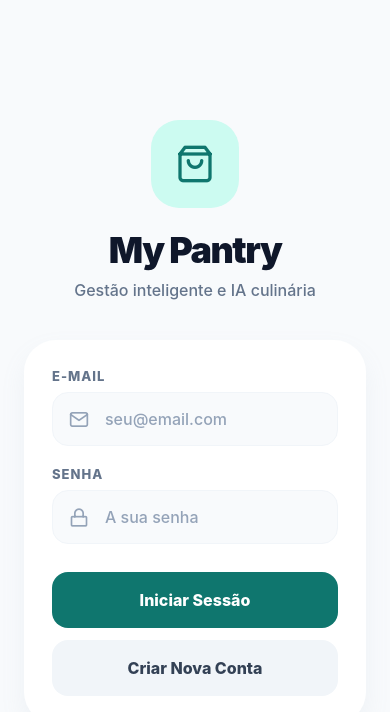
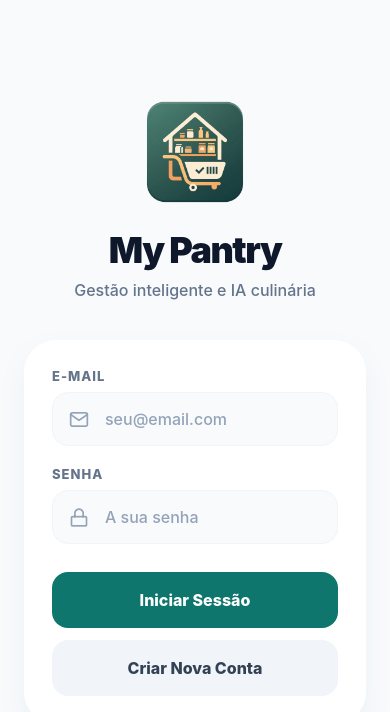
Before and after one commit to vinisik/pantry-app, a React Native app: screen / in a window 390 px wide. Shown: the top 712 px of the page. Built offline with nearby package versions, Linux system fonts and the light colour scheme; no server answers.

Commit message:
feat: adiciona logo na tela de autenticação e funcionalidade de logout na tela de perfil da residência

```diff
--- a/src/screens/AuthScreen.tsx
+++ b/src/screens/AuthScreen.tsx
@@ -1,5 +1,5 @@
 import React, { useState } from 'react';
-import { Alert, StyleSheet, View, TextInput, TouchableOpacity, Text, KeyboardAvoidingView, Platform } from 'react-native';
+import { Alert, StyleSheet, View, TextInput, TouchableOpacity, Text, KeyboardAvoidingView, Platform, Image } from 'react-native';
 import { Feather } from '@expo/vector-icons';
 import { supabase } from '../lib/supabase';
 
@@ -28,7 +28,11 @@ export default function AuthScreen() {
     <KeyboardAvoidingView behavior={Platform.OS === 'ios' ? 'padding' : 'height'} style={styles.container}>
       <View style={styles.headerContainer}>
         <View style={styles.iconCircle}>
-          <Feather name="shopping-bag" size={40} color="#0F766E" />
+          <Image
+            source={require('../../assets/logo.png')}
+            style={styles.logo}
+            resizeMode="contain"
+          />
         </View>
         <Text style={styles.title}>My Pantry</Text>
         <Text style={styles.subtitle}>Gestão inteligente e IA culinária</Text>
@@ -82,7 +86,7 @@ export default function AuthScreen() {
 const styles = StyleSheet.create({
   container: { flex: 1, justifyContent: 'center', padding: 24, backgroundColor: '#F8FAFC' },
   headerContainer: { alignItems: 'center', marginBottom: 40 },
-  iconCircle: { width: 88, height: 88, borderRadius: 28, backgroundColor: '#CCFBF1', justifyContent: 'center', alignItems: 'center', marginBottom: 20 },
+  iconCircle: { width: 88, height: 88, justifyContent: 'center', alignItems: 'center', marginBottom: 20 },
   title: { fontSize: 36, fontWeight: '900', color: '#0F172A', textAlign: 'center', marginBottom: 8, letterSpacing: -1.5 },
   subtitle: { fontSize: 16, color: '#64748B', textAlign: 'center', fontWeight: '500' },
   formCard: { backgroundColor: '#FFFFFF', padding: 28, borderRadius: 32, shadowColor: '#94A3B8', shadowOffset: { width: 0, height: 12 }, shadowOpacity: 0.1, shadowRadius: 24, elevation: 6 },
@@ -95,4 +99,5 @@ const styles = StyleSheet.create({
   primaryButtonText: { color: '#FFFFFF', fontWeight: '800', fontSize: 16 },
   secondaryButton: { backgroundColor: '#F1F5F9', padding: 18, borderRadius: 16, alignItems: 'center', marginTop: 12 },
   secondaryButtonText: { color: '#334155', fontWeight: '800', fontSize: 16 },
+  logo: { width: 150, height: 150, borderRadius: 24,  marginBottom: 24, alignSelf: 'center' },
 });
--- a/src/screens/HouseProfileScreen.tsx
+++ b/src/screens/HouseProfileScreen.tsx
@@ -3,6 +3,7 @@ import { View, Text, TextInput, TouchableOpacity, Alert, StyleSheet, ScrollView,
 import { useQuery, useMutation, useQueryClient } from '@tanstack/react-query';
 import { Feather } from '@expo/vector-icons';
 import { houseService } from '../services/houseService';
+import { supabase } from '../lib/supabase';
 
 interface ResidenceProfileScreenProps { houseId: string; }
 
@@ -24,6 +25,26 @@ export default function ResidenceProfileScreen({ houseId }: ResidenceProfileScre
     mutationFn: (prefId: string) => houseService.removePreference(prefId),
     onSuccess: () => queryClient.invalidateQueries({ queryKey: ['housePreferences', houseId] }),
   });
+
+  const handleLogout = () => {
+    Alert.alert(
+      'Sair da Conta',
+      'Tem certeza que deseja sair do aplicativo?',
+      [
+        { text: 'Cancelar', style: 'cancel' },
+        {
+          text: 'Sair',
+          style: 'destructive',
+          onPress: async () => {
+            const { error } = await supabase.auth.signOut();
+            if (error) {
+              Alert.alert('Erro', 'Não foi possível desconectar: ' + error.message);
+            }
+          },
+        },
+      ]
+    );
+  };
 
   if (isLoading) return <View style={styles.centered}><Text style={styles.loadingText}>Carregando perfil...</Text></View>;
   if (isError) return <View style={styles.centered}><Text style={styles.errorText}>Erro ao carregar dados.</Text></View>;
@@ -107,6 +128,11 @@ export default function ResidenceProfileScreen({ houseId }: ResidenceProfileScre
           </View>
         </View>
       ))}
+
+      <TouchableOpacity style={styles.logoutButton} onPress={handleLogout}>
+        <Feather name="log-out" size={20} color="#EF4444" />
+        <Text style={styles.logoutText}>Sair da Conta</Text>
+      </TouchableOpacity>
     </ScrollView>
   );
 }
@@ -165,5 +191,8 @@ const styles = StyleSheet.create({
   codeRow: { flexDirection: 'row', backgroundColor: '#FFFFFF', borderRadius: 16, alignItems: 'center', paddingLeft: 16, overflow: 'hidden' },
   codeText: { flex: 1, color: '#0F766E', fontWeight: '800', fontSize: 15, letterSpacing: 0.5 },
   copyButton: { flexDirection: 'row', alignItems: 'center', backgroundColor: '#0F766E', paddingVertical: 16, paddingHorizontal: 20 },
-  copyButtonText: { color: '#FFFFFF', fontWeight: '800', fontSize: 15 }
+  copyButtonText: { color: '#FFFFFF', fontWeight: '800', fontSize: 15 },
+
+  logoutButton: { flexDirection: 'row', alignItems: 'center', justifyContent: 'center', backgroundColor: '#FEE2E2', paddingVertical: 16, borderRadius: 16, marginTop: 32, gap: 8 },
+  logoutText: { color: '#EF4444', fontSize: 16, fontWeight: '700' }
 });
--- a/src/screens/PantryScreen.tsx
+++ b/src/screens/PantryScreen.tsx
@@ -297,7 +297,7 @@ const styles = StyleSheet.create({
   },
 
   title: {
-    fontSize: 32,
+    fontSize: 36,
     fontWeight: '900',
     color: '#0F172A',
     letterSpacing: -1,
--- a/src/screens/RecipeScreen.tsx
+++ b/src/screens/RecipeScreen.tsx
@@ -255,7 +255,7 @@ export default function RecipesScreen({ houseId, session }: RecipesScreenProps)
 
               <View style={[styles.statusBadge, isReady ? styles.badgeReady : styles.badgeMissing]}>
                 <Text style={[styles.statusText, isReady ? styles.textReady : styles.textMissing]}>
-                  {isReady ? 'Pode fazer agora' : `Faltam ${item.missingIngredients.length} ingredientes`}
+                  {isReady ? 'Pronto para preparar' : `Faltam ${item.missingIngredients.length} ingredientes`}
                 </Text>
               </View>
             </TouchableOpacity>
--- a/src/services/shoppingService.ts
+++ b/src/services/shoppingService.ts
@@ -44,7 +44,6 @@ export const shoppingService = {
   },
 
   async confirmPurchase(params: { itemId: string, houseId: string, userId: string, productName: string, quantityRequested: number, quantityBoughtNow: number, unit: string }) {
-    // 1. Busca a VERDADE ABSOLUTA na base de dados (Ignora o houseId falho do frontend)
     const { data: current, error: fetchError } = await supabase
       .from('shopping_list')
       .select('house_id, quantity_bought, quantity_requested, product_name, unit')
@@ -53,7 +52,6 @@ export const shoppingService = {
 
     if (fetchError || !current) throw new Error('Item não encontrado na base de dados.');
 
-    // GARANTIA: O house_id que vem da própria tabela de compras (nunca será nulo)
     const safeHouseId = current.house_id;
     const safeProductName = current.product_name;
     const safeUnit = current.unit || 'un';
@@ -68,7 +66,6 @@ export const shoppingService = {
       if (updateError) throw new Error(`Erro ao atualizar lista de compras: ${updateError.message}`);
     }
 
-    // 2. Procura na Despensa usando o ID seguro
     const { data: existingPantryItem } = await supabase
       .from('pantry_items')
       .select('id')
@@ -84,7 +81,6 @@ export const shoppingService = {
 
       if (pantryUpdateError) throw new Error(`Erro ao atualizar despensa: ${pantryUpdateError.message}`);
     } else {
-      // 3. Insere na Despensa usando o ID seguro
       const { error: pantryInsertError } = await supabase
         .from('pantry_items')
         .insert({
```
Also changed, not shown: assets/logo.png (added).
